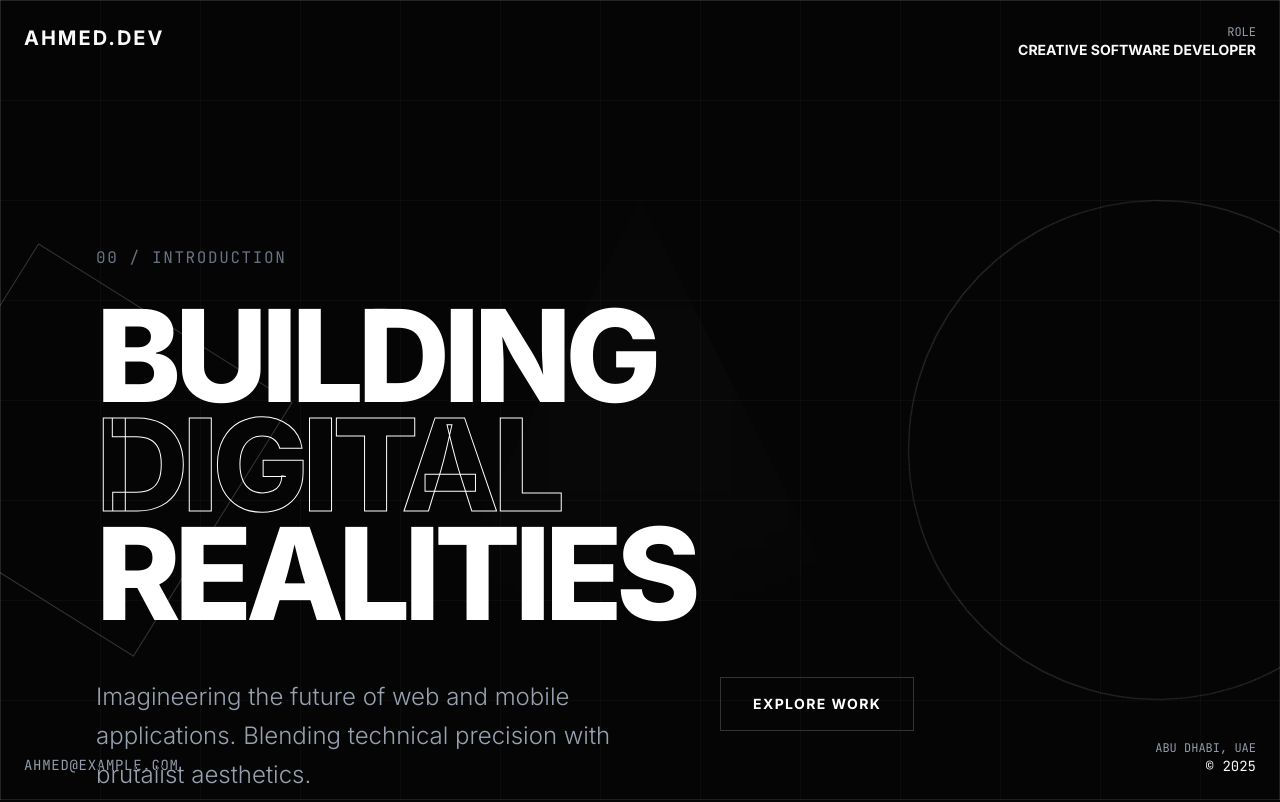
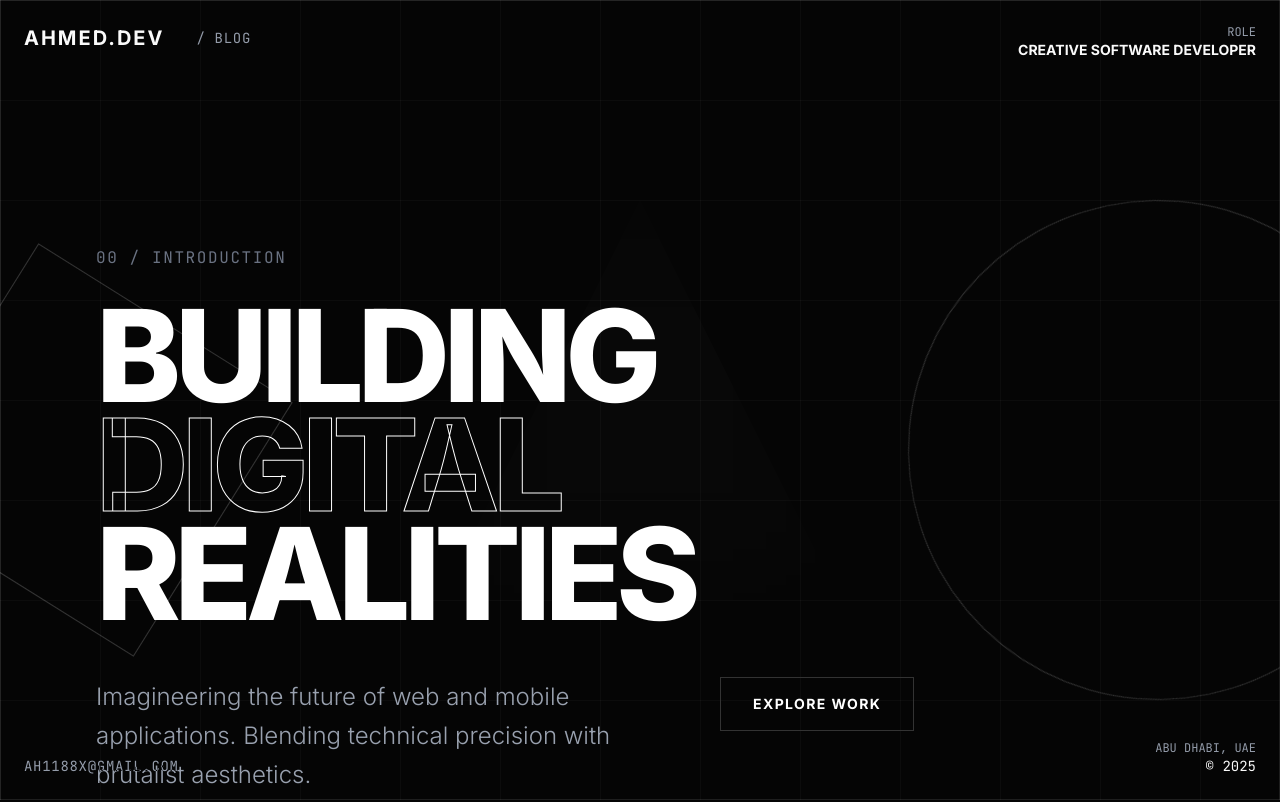
Before and after one commit to hamz1188/my-portfolio, a Next.js app: page / in a window 1280 px wide. Shown: the top 802 px of the page. Built offline with nearby package versions, Linux system fonts and the light colour scheme.

Commit message:
Update contact email and add blog link to fixed frame

```diff
--- a/app/components/Contact.tsx
+++ b/app/components/Contact.tsx
@@ -24,10 +24,10 @@ export function Contact() {
                 From management to electrics | from pixels to lumens. This is what we love to do.
               </p>
               <a
-                href="mailto:ahmed@example.com"
+                href="mailto:ah1188x@gmail.com"
                 className="text-2xl md:text-4xl font-bold underline decoration-1 underline-offset-8 hover:text-gray-400 transition-colors"
               >
-                ahmed@example.com
+                ah1188x@gmail.com
               </a>
             </div>
 
--- a/app/components/FixedFrame.tsx
+++ b/app/components/FixedFrame.tsx
@@ -1,13 +1,22 @@
 'use client';
+
+import Link from 'next/link';
 
 export function FixedFrame() {
   return (
     <>
       {/* Top Left: Logo */}
-      <div className="fixed top-0 left-0 p-6 z-50 mix-blend-difference">
-        <a href="/" className="text-xl font-bold tracking-widest uppercase hover:opacity-70 transition-opacity">
+      <div className="fixed top-0 left-0 p-6 z-50 mix-blend-difference flex items-center gap-8">
+        <Link href="/" className="text-xl font-bold tracking-widest uppercase hover:opacity-70 transition-opacity">
           AHMED.DEV
-        </a>
+        </Link>
+
+        {/* Navigation Links */}
+        <div className="hidden md:flex items-center gap-6">
+          <Link href="/blog" className="text-sm font-mono hover:text-white text-gray-400 transition-colors uppercase tracking-wider">
+            / Blog
+          </Link>
+        </div>
       </div>
 
       {/* Top Right: Role (Hidden on mobile) */}
@@ -17,13 +26,18 @@ export function FixedFrame() {
       </div>
 
       {/* Bottom Left: Email */}
-      <div className="fixed bottom-0 left-0 p-6 z-50 mix-blend-difference">
+      <div className="fixed bottom-0 left-0 p-6 z-50 mix-blend-difference flex gap-6 items-center">
         <a
-          href="mailto:ahmed@example.com"
+          href="mailto:ah1188x@gmail.com"
           className="text-sm font-mono hover:text-white text-gray-400 transition-colors uppercase tracking-wider"
         >
-          ahmed@example.com
+          ah1188x@gmail.com
         </a>
+
+        {/* Mobile Blog Link (Visible only on small screens) */}
+        <Link href="/blog" className="md:hidden text-sm font-mono hover:text-white text-gray-400 transition-colors uppercase tracking-wider">
+          / Blog
+        </Link>
       </div>
 
       {/* Bottom Right: Location/Year */}
```
